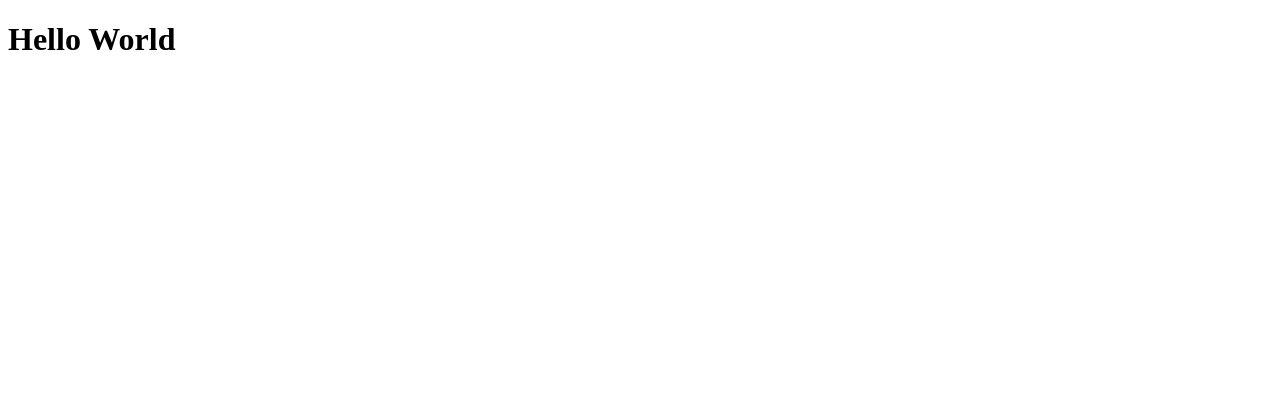
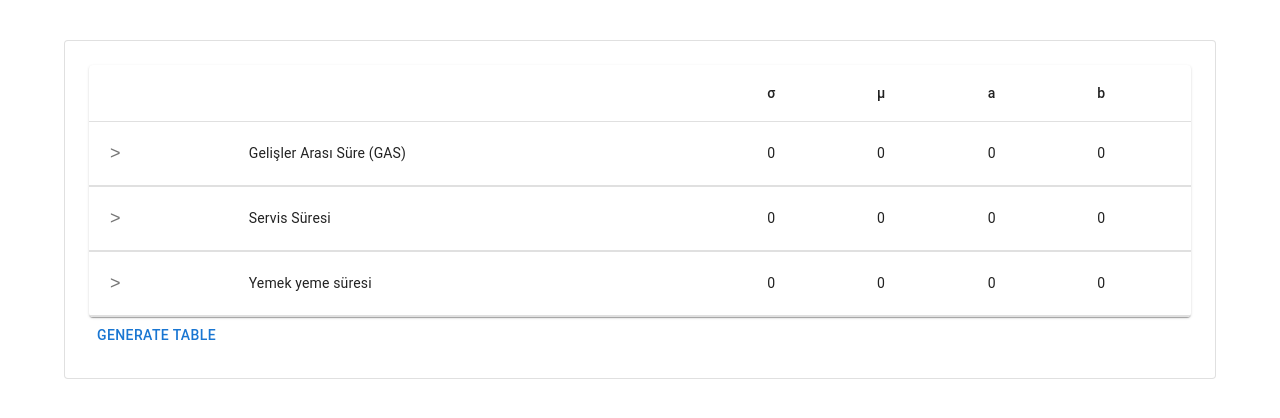
Before and after one commit to Omer-Demirtas/simulation, a React (Create React App) app: page / in a window 1280 px wide. Shown: the top 418 px of the page. Built offline with nearby package versions, Linux system fonts and the light colour scheme.

Commit message:
Basic Initialize addon

```diff
--- a/package.json
+++ b/package.json
@@ -3,6 +3,9 @@
   "version": "0.1.0",
   "private": true,
   "dependencies": {
+    "@emotion/react": "^11.9.0",
+    "@emotion/styled": "^11.8.1",
+    "@mui/material": "^5.8.0",
     "@testing-library/jest-dom": "^5.16.4",
     "@testing-library/react": "^13.2.0",
     "@testing-library/user-event": "^13.5.0",
--- a/src/App.js
+++ b/src/App.js
@@ -1,12 +1,14 @@
+import { Button, Container, Stack } from "@mui/material";
 import React from "react";
+import HomeScreen from "./screens/Home";
 
 const App = () =>
 {
 
   return (
-    <div>
-      <h1>Hello World</h1>
-    </div>
+    <Container>
+      <HomeScreen />
+    </Container>
   );
 }
 
--- /dev/null
+++ b/src/components/details_table.js
@@ -0,0 +1,135 @@
+import * as React from "react";
+import Box from "@mui/material/Box";
+import Collapse from "@mui/material/Collapse";
+import IconButton from "@mui/material/IconButton";
+import Table from "@mui/material/Table";
+import TableBody from "@mui/material/TableBody";
+import TableCell from "@mui/material/TableCell";
+import TableContainer from "@mui/material/TableContainer";
+import TableHead from "@mui/material/TableHead";
+import TableRow from "@mui/material/TableRow";
+import Paper from "@mui/material/Paper";
+import {
+  Button,
+  FormControl,
+  FormHelperText,
+  InputLabel,
+  MenuItem,
+  Select,
+  Stack,
+  TextField,
+} from "@mui/material";
+import DistrubitionForm from "./distribution_form";
+
+function createData(id, title, distribution, values, m, s) {
+  return {
+    id,
+    title,
+    distribution,
+    values,
+    m,
+    s,
+  };
+}
+
+const distributions = {
+  1: {
+    name: "Normal Dağılım",
+    variables: ["M", "S"],
+  },
+  2: {
+    name: "Düzgün Dağılım",
+    variables: ["a", "b"],
+  },
+};
+
+function Row(props) {
+  const { row } = props;
+  const [open, setOpen] = React.useState(false);
+
+  return (
+    <React.Fragment>
+      <TableRow sx={{ "& > *": { borderBottom: "unset" } }}>
+        <TableCell>
+          <IconButton
+            aria-label="expand row"
+            size="small"
+            onClick={() => setOpen(!open)}
+          >
+            {open ? "<" : ">"}
+          </IconButton>
+        </TableCell>
+        <TableCell component="th" scope="row">
+          {row.title}
+        </TableCell>
+        <TableCell>{row.m}</TableCell>
+        <TableCell>{row.s}</TableCell>
+        <TableCell>{row.s}</TableCell>
+        <TableCell>{row.s}</TableCell>
+      </TableRow>
+      <TableRow>
+        <TableCell style={{ paddingBottom: 0, paddingTop: 0 }} colSpan={6}>
+          <Collapse in={open} timeout="auto" unmountOnExit>
+            <Box sx={{ margin: 1 }}>
+              <Stack direction="row">
+                <FormControl sx={{ m: 1, minWidth: 360 }}>
+                  <InputLabel id="service-type-label">Servis Türü</InputLabel>
+                  <Select
+                    labelId="service-type-label"
+                    id="service-type"
+                    value={row.distribution}
+                    label="Servis Türü"
+                    //onChange={handleChange}
+                  >
+                    <MenuItem value="">
+                      <em>None</em>
+                    </MenuItem>
+                    {Object.entries(distributions).map(([k, v]) => (
+                      <MenuItem key={k} value={k}>
+                        {v.name}
+                      </MenuItem>
+                    ))}
+                  </Select>
+                  <FormHelperText>Service Type</FormHelperText>
+                </FormControl>
+                <DistrubitionForm
+                  distribution={distributions[row.distribution]}
+                />
+              </Stack>
+            </Box>
+          </Collapse>
+        </TableCell>
+      </TableRow>
+    </React.Fragment>
+  );
+}
+
+const rows = [
+  createData(1, "Gelişler Arası Süre (GAS)", 1, [{ 1: 10, 2: 90 }], 0, 0),
+  createData(2, "Servis Süresi", 2, [{ 1: 10, 2: 90 }], 0, 0),
+  createData(3, "Yemek yeme süresi", 1, [{ 1: 10, 2: 90 }], 0, 0),
+];
+
+export default function DetailsTable() {
+  return (
+    <TableContainer component={Paper}>
+      <Table aria-label="collapsible table">
+        <TableHead>
+          <TableRow>
+            <TableCell></TableCell>
+            <TableCell component="th" scope="row"></TableCell>
+            <TableCell>σ</TableCell>
+            <TableCell>μ</TableCell>
+            <TableCell>a</TableCell>
+            <TableCell>b</TableCell>
+          </TableRow>
+        </TableHead>
+        <TableBody>
+          {rows.map((row) => (
+            <Row key={row.id} row={row} />
+          ))}
+        </TableBody>
+      </Table>
+    </TableContainer>
+  );
+}
--- /dev/null
+++ b/src/components/distribution_form.js
@@ -0,0 +1,29 @@
+import { Stack, TextField } from "@mui/material";
+
+
+const DistrubitionForm = ({distribution}) =>
+{
+
+    console.log(distribution);
+
+    return (
+            <Stack spacing={2} justifyItems="space-between" sx={{ m: 1 }} direction="row">
+                {
+                    distribution.variables.map(d => (
+                            <TextField
+                                key={d}
+                                type="number"
+                                fullWidth
+                                id={d}
+                                label={d}
+                                variant="outlined"
+                            />
+                        )
+                    )
+                }
+            </Stack>
+    );
+}
+
+
+export default DistrubitionForm;
--- /dev/null
+++ b/src/screens/Home/components/service_simulation_details.js
@@ -0,0 +1,17 @@
+import { Card, Stack, TextField, Typography } from "@mui/material";
+
+
+const ServiceSimulationDetails = () =>
+{
+
+    return (
+            <Stack mt={3} direction="row">
+                <Typography variant="p" component="h6">
+                  Gelişler Arası Süre (GAS)
+                </Typography>
+
+            </Stack>
+    );
+}
+
+export default ServiceSimulationDetails;
--- /dev/null
+++ b/src/screens/Home/index.js
@@ -0,0 +1,97 @@
+import { Button, Card } from "@mui/material";
+import React, { useState } from "react";
+import DetailsTable from "../../components/details_table";
+import ServiceSimulationDetails from "./components/service_simulation_details";
+
+const HomeScreen = () =>
+{
+    const [state, setState] = useState({
+        type: "",
+      });
+
+    const handleTypeChange = (e) => setState({ ...state, type: e.target.value });
+
+    const renderDetailsPage = () =>
+    {
+        const details = {
+            1: <ServiceSimulationDetails />,
+        };
+
+        return details[state.type] ?? <></>;
+    }
+
+    const getRandomNumber = () => Math.random().toFixed(2);
+
+    const cumulativeDistribution =
+    [
+        {
+            value: 2,
+            percent: 20
+        },
+        {
+            value: 3,
+            percent: 30
+        },
+        {
+            value: 4,
+            percent: 25
+        },
+        {
+            value: 5,
+            percent: 15
+        },
+        {
+            value: 6,
+            percent: 10
+        },
+    ]
+
+    const getFromCumulative = () =>
+    {
+        const values = cumulativeDistribution.map(c => c.percent);
+        let cumulative = [];
+        values.reduce( (prev, curr,i) =>  cumulative[i] = prev + curr , 0 )
+
+        const rand = getRandomNumber();
+
+        var i = 0
+        for(var c of cumulative)
+        {
+            if(c >= (rand * 100)) break;
+            i++;
+        }
+
+        return cumulativeDistribution[i].value;
+    }
+
+    const generateTable = () =>
+    {
+        var customers = [];
+
+        for (var i = 0; i < 10; i++)
+        {
+            customers[i] = getFromCumulative();
+        }
+
+        console.log(customers);
+    }
+
+    return (
+        <>
+        <Card sx={{ p: 3, mt: 5}} variant="outlined">
+
+            <DetailsTable />
+
+            <Button
+                onClick={generateTable}
+            >
+                Generate Table
+            </Button>
+
+
+        </Card>
+        </>
+  );
+};
+
+export default HomeScreen;
```
Also changed, not shown: src/screens/Home/components/type_card.js (added, +31 -0 lines), src/logo.svg (deleted), 1 other file (tests, documents, lock files or other folders).
